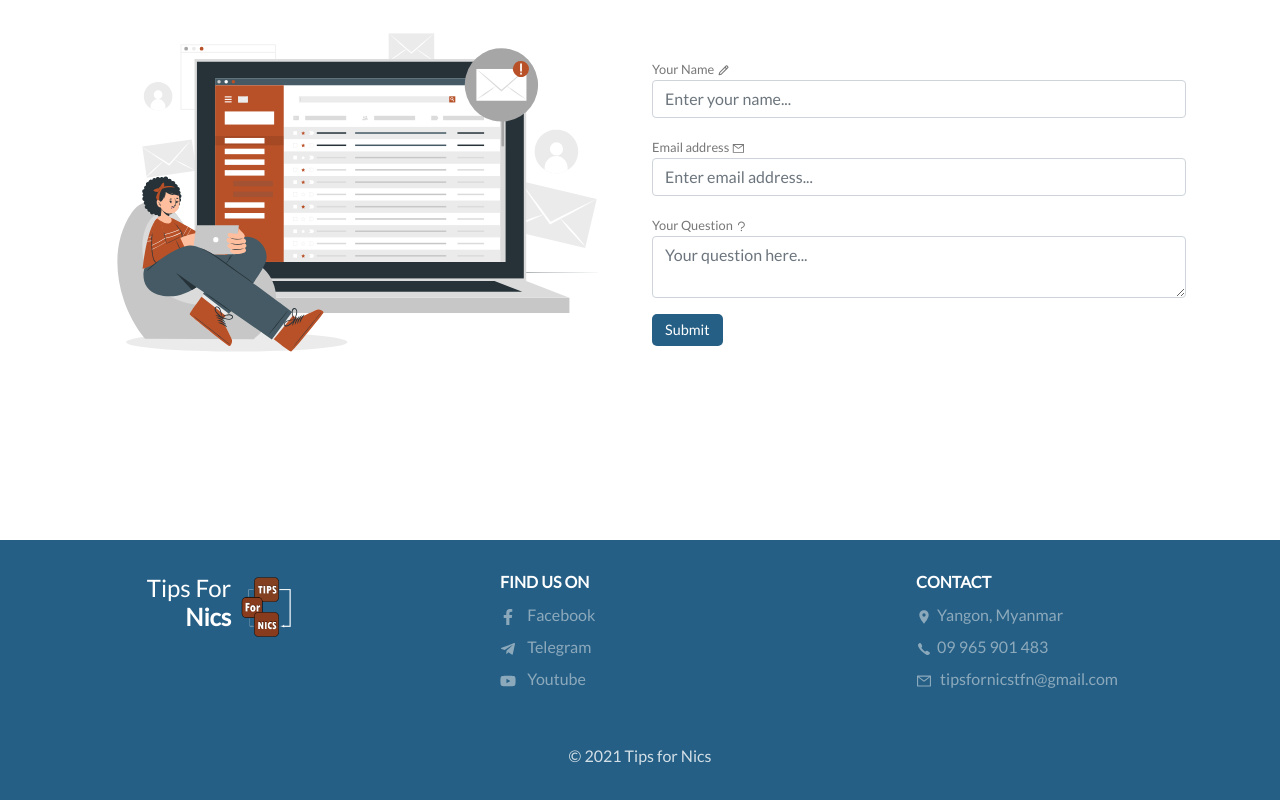
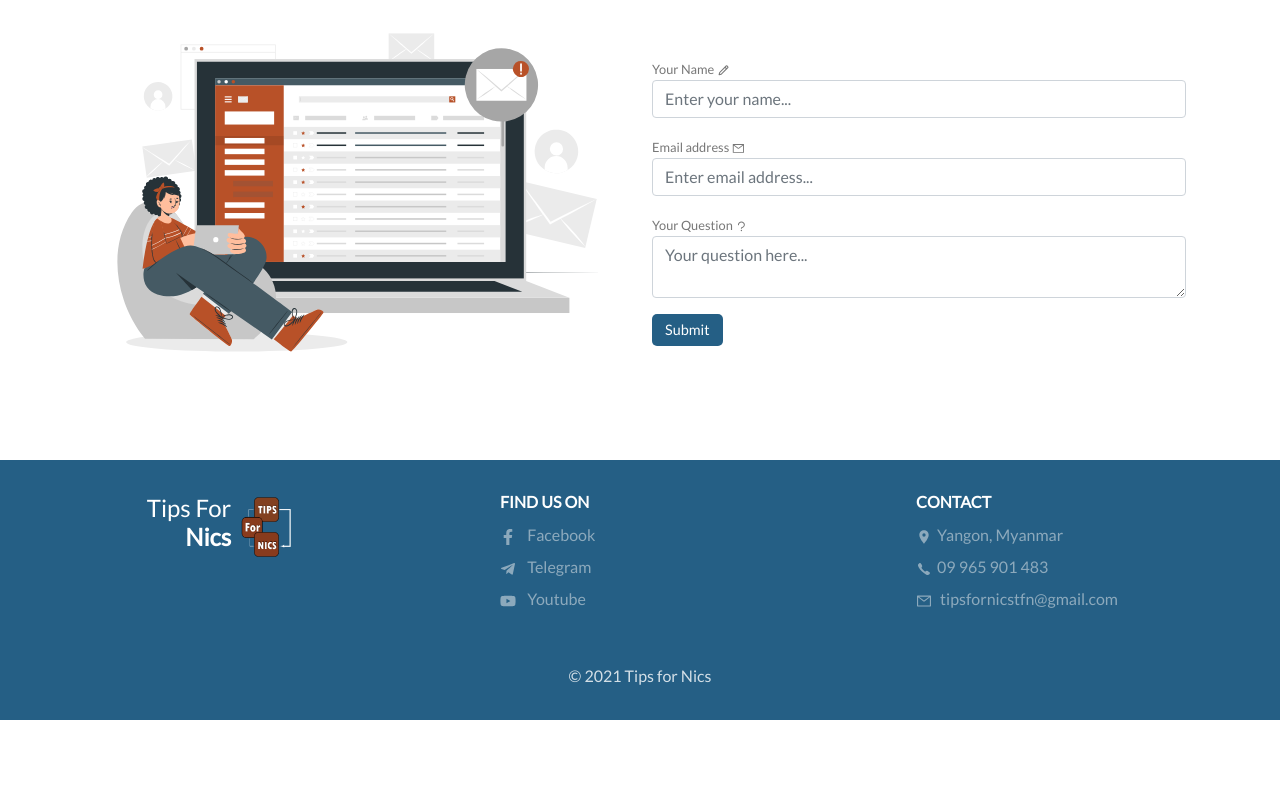
Before and after one commit to MinThant47/tipsfornics, a React (Create React App) app: page / in a window 1280 px wide. Shown: the part 1480-2280 px from the top of the page. After the commit the page ends 2200 px from the top, so only its background shows below. Built offline with nearby package versions, Linux system fonts and the light colour scheme; no server answers; the database is empty; the HTML template or start-up script is replaced by a standard one.

Commit message:
change navbar overflow hidden"

```diff
--- a/src/components/Footer/Footer.css
+++ b/src/components/Footer/Footer.css
@@ -6,15 +6,8 @@
   align-items: center;
 }
 
-.app {
-  display: flex;
-  flex-direction: column;
-  min-height: 100vh;
-}
-
 footer {
   background-color: var(--dark-blue);
-  margin-top: 80px;
 }
 
 footer i {
--- a/src/components/NavBar/NavBar.css
+++ b/src/components/NavBar/NavBar.css
@@ -104,7 +104,7 @@ nav .nav-menu li a:hover {
     opacity: 0;
     background-color: var(--white);
     position: absolute;
-    top: 65px;
+    min-height: 100vh;
     left: -100%;
     width: 100%;
     flex-direction: column;
--- a/src/components/NavBar/NavBar.js
+++ b/src/components/NavBar/NavBar.js
@@ -1,10 +1,16 @@
 import "./NavBar.css";
 import tfn_logo from "../../img/tfn logo.png";
-import { useState } from "react";
+import { useState, useEffect } from "react";
 import { Link } from "react-router-dom";
 
 const NavBar = () => {
   const [active, setActive] = useState(false);
+  useEffect(() => {
+    active
+      ? (document.body.style.overflow = "hidden")
+      : (document.body.style.overflow = "visible");
+  });
+
   return (
     <nav className="container">
       <Link to="/" className="title">
--- a/src/components/TipDetail/TipDetail.js
+++ b/src/components/TipDetail/TipDetail.js
@@ -17,6 +17,12 @@ const TipDetail = () => {
   const [paragraph, setParagraph] = useState("");
   const [firstImg, setFirstImg] = useState("");
   const [otherImg, setotherImg] = useState([]);
+
+  useEffect(() => {
+    imgModal !== null
+      ? (document.body.style.overflow = "hidden")
+      : (document.body.style.overflow = "visible");
+  });
 
   useEffect(() => {
     if (tips.length !== 0) {
@@ -62,7 +68,7 @@ const TipDetail = () => {
 
           <p className="text-muted">{paragraph}</p>
 
-          <div className="row align-items-sm-center justify-content-sm-center align-items-lg-center justify-content-lg-start">
+          <div className="mt-5 row align-items-sm-center justify-content-sm-center align-items-lg-center justify-content-lg-start">
             {otherImg &&
               otherImg.map((i, index) => {
                 return (
@@ -70,7 +76,7 @@ const TipDetail = () => {
                     key={index}
                     className="other-img mb-4 col-12 col-sm-12 col-md-6 col-lg-4"
                   >
-                    <div className="img-details">
+                    <div className="img-details mb-4">
                       <img
                         src={i.url}
                         onClick={() => handleClick(i.url, i.name)}
--- a/src/index.css
+++ b/src/index.css
@@ -114,16 +114,3 @@ p {
 }
 
 /* Utility Classes */
-html {
-  height: 100%;
-}
-
-body {
-  display: flex;
-  flex-direction: column;
-  min-height: 100vh;
-}
-
-footer {
-  margin-top: auto;
-}
```
Also changed, not shown: src/App.js (indentation only).
